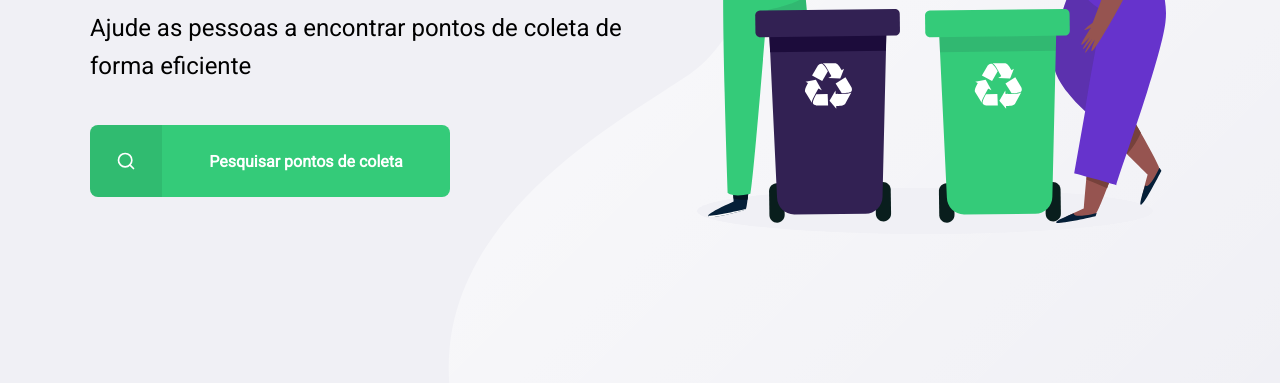
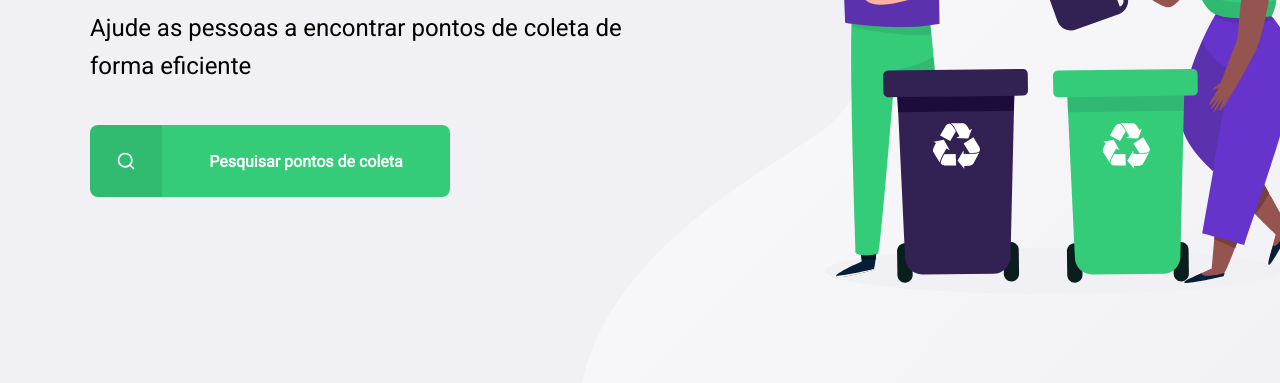
Before and after one commit to ariane92/Ecoleta, a plain HTML site: page index.html in a window 1280 px wide. Shown: the part 417-800 px from the top of the page. Drawn offline with Linux system fonts and the light colour scheme.

Commit message:
fix: background image

```diff
--- a/styles/main.css
+++ b/styles/main.css
@@ -30,7 +30,7 @@ a {
 #page-home {
     height: 100vh;
     background: url('../assets/home-background.svg') no-repeat;
-    background-position: 35vw bottom;
+    background-position: 45vw 200px;
 }
 
 
@@ -132,6 +132,7 @@ a {
 @media (max-width: 900px) {
     #page-home {
         background-position-x: 70vw;
+
     }
 
     #page-home .content {
```
